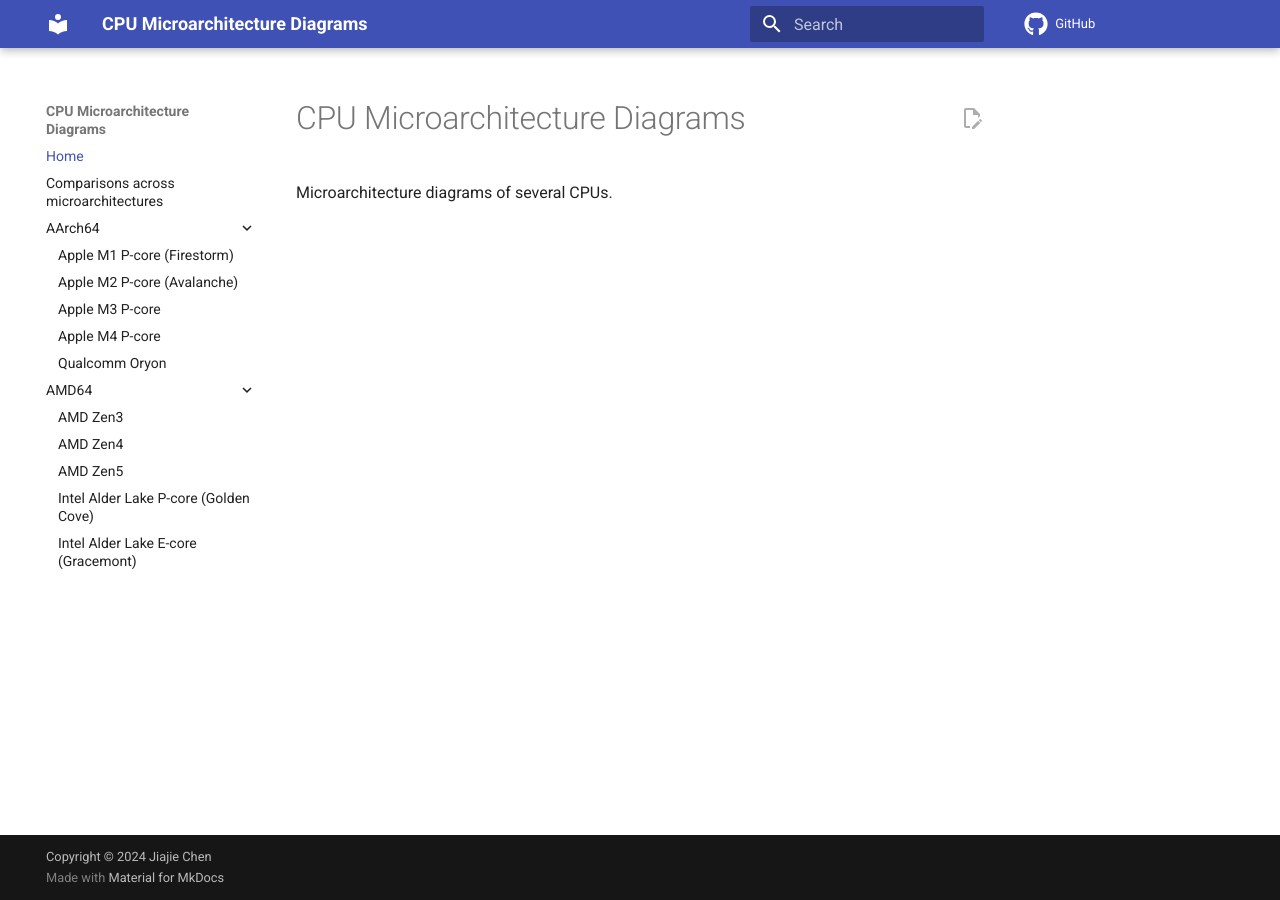
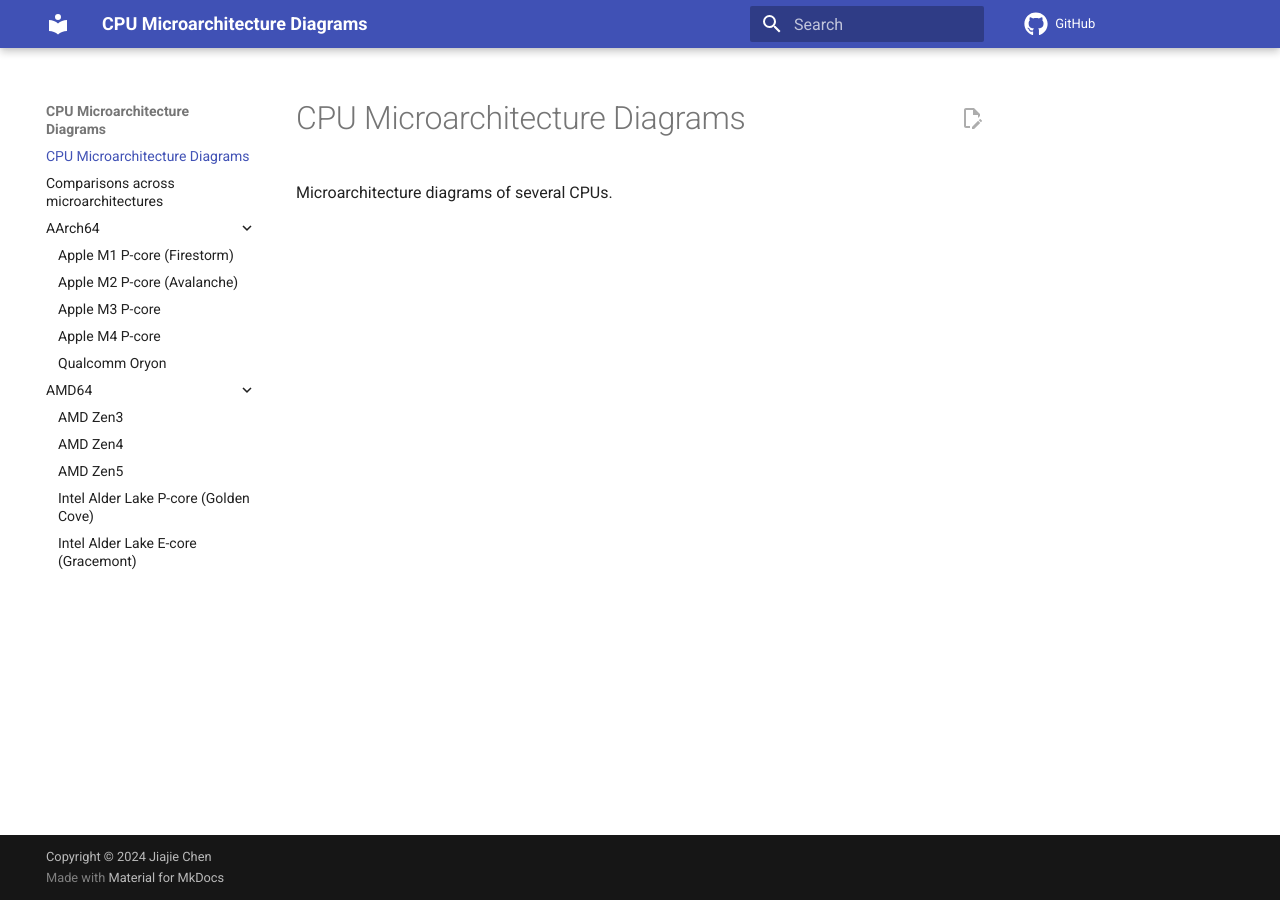
Before and after one commit to jiegec/cpu, an MkDocs documentation site: the page built from docs/index.md, in a window 1280 px wide. Built offline with MkDocs 1.6.1 and Material for MkDocs 9.7.7, drawn with Linux system fonts in a browser that asks for light colours; comment, search, counter and statistics services are not loaded.

Commit message:
Update title of index

```diff
--- a/mkdocs.yml
+++ b/mkdocs.yml
@@ -3,7 +3,7 @@ site_url: https://jia.je/cpu
 repo_url: https://github.com/jiegec/cpu
 edit_uri: edit/master/docs/
 nav:
-  - Home: index.md
+  - CPU Microarchitecture Diagrams: index.md
   - Comparisons across microarchitectures: comparison.md
   - AArch64:
     - Apple M1 P-core (Firestorm): firestorm.md
```
